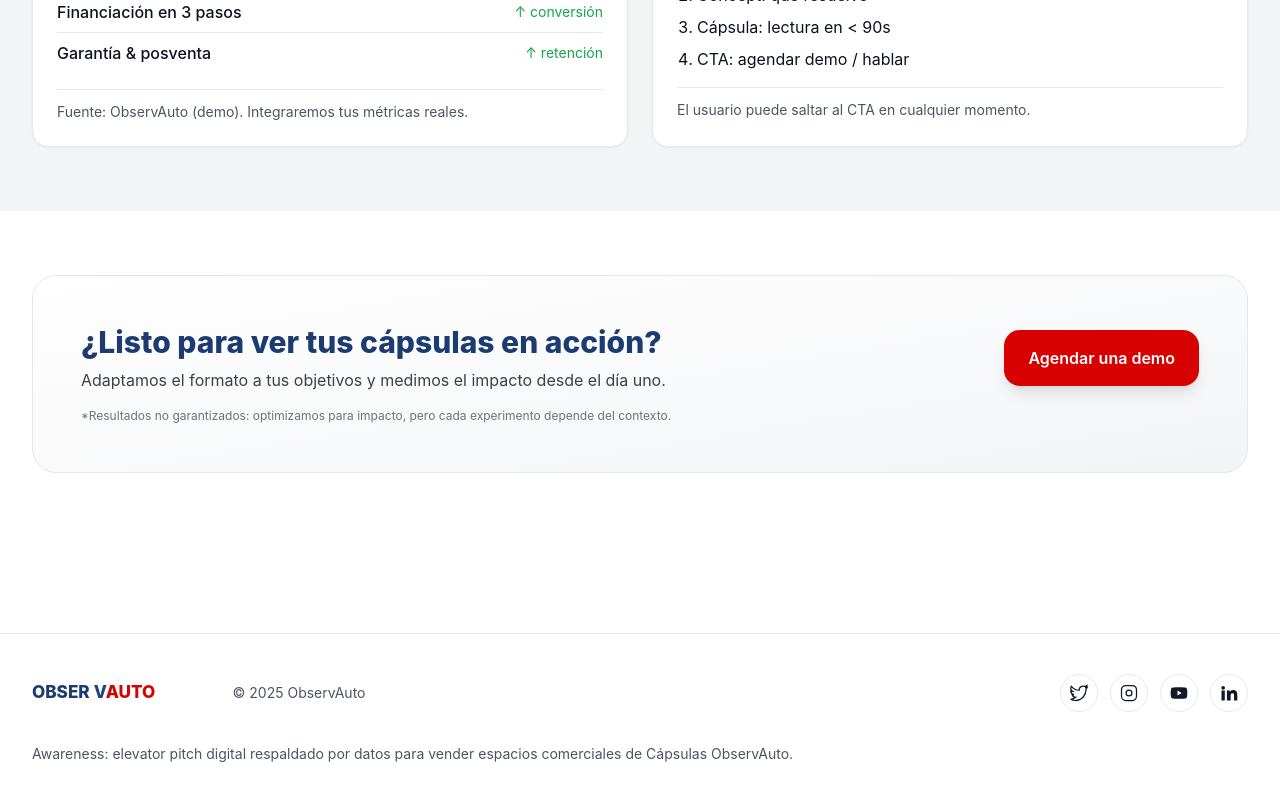
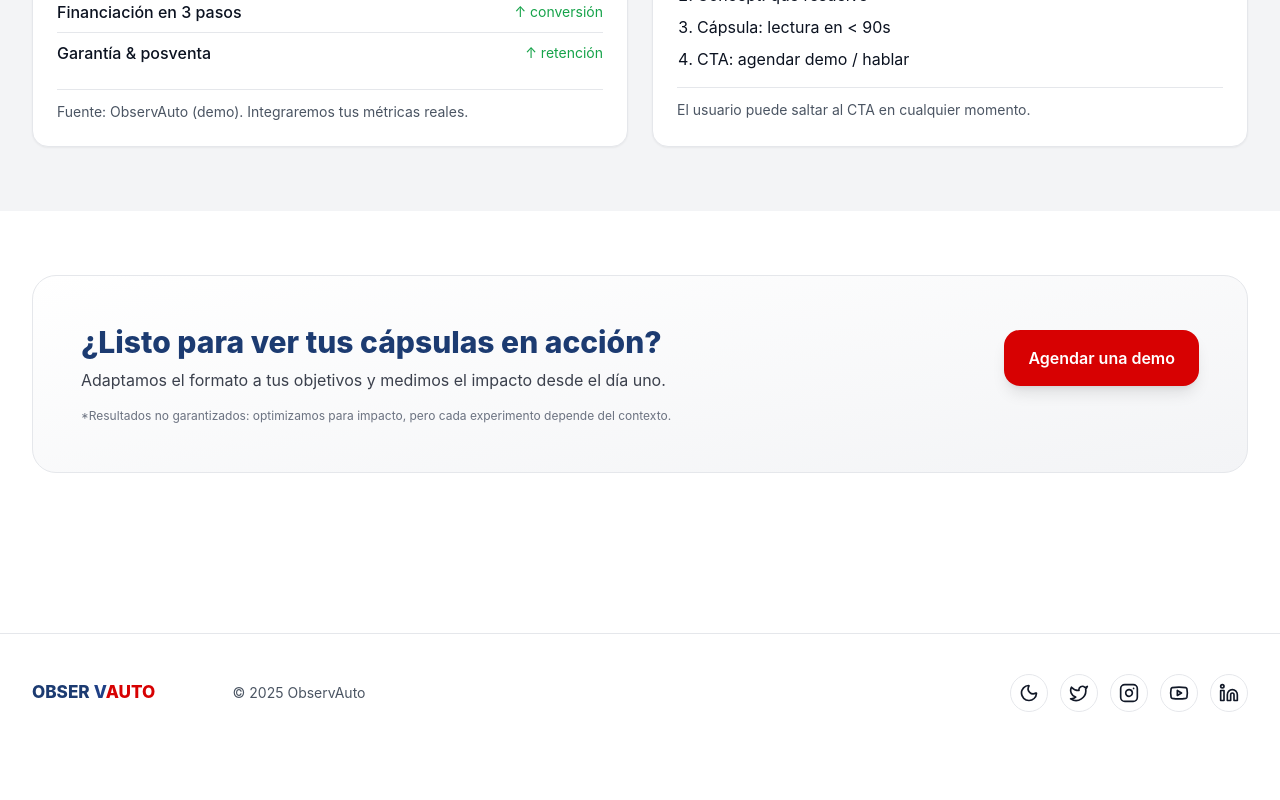
Before and after one commit to observauto/sales-capsulas, a React (Vite) app: page / in a window 1280 px wide. Shown: the part 1563-2363 px from the top of the page. After the commit the page ends 2315 px from the top, so only its background shows below. Built offline with nearby package versions, Linux system fonts and the light colour scheme.

Commit message:
Refactor Footer for social icons and theme toggle
Refactor Footer component to use icons directly in social links and add theme toggle functionality.

```diff
--- a/src/components/Footer.jsx
+++ b/src/components/Footer.jsx
@@ -1,86 +1,72 @@
-import React from "react";
+import React, { useEffect, useState } from "react";
+import { Twitter, Instagram, Youtube, Linkedin, Moon, Sun } from "lucide-react";
+import { toggleTheme } from "../utils/theme";
 
 const OALogo = () => (
-  <svg
-    xmlns="http://www.w3.org/2000/svg"
-    viewBox="0 0 220 28"
-    aria-hidden="true"
-    className="h-6"
-  >
-    <g fontFamily="Inter, system-ui, -apple-system, 'Segoe UI', Roboto, sans-serif" fontSize="20" fontWeight="800">
-      <text x="0" y="20" fill="#1C3B71">
-        OBSER
-      </text>
-      <text x="72" y="20" fill="#1F4086">
-        V
-      </text>
-      <text x="86" y="20" fill="#D70102">
-        AUTO
-      </text>
+  <svg xmlns="http://www.w3.org/2000/svg" viewBox="0 0 220 28" aria-hidden="true" className="h-6">
+    <g fontFamily="Inter, system-ui, -apple-system, Segoe UI, Roboto, sans-serif" fontSize="20" fontWeight="800">
+      <text x="0" y="20" fill="#1C3B71">OBSER</text>
+      <text x="72" y="20" fill="#1F4086">V</text>
+      <text x="86" y="20" fill="#D70102">AUTO</text>
     </g>
   </svg>
 );
 
-const socialIcons = {
-  twitter: (
-    <svg xmlns="http://www.w3.org/2000/svg" viewBox="0 0 24 24" fill="none" stroke="currentColor" strokeWidth="1.5" className="h-5 w-5" aria-hidden="true">
-      <path d="M7.55 21c8.3 0 12.84-6.88 12.84-12.84 0-.2 0-.41-.01-.61A9.18 9.18 0 0 0 22 4.88a9.09 9.09 0 0 1-2.6.71 4.55 4.55 0 0 0 2-2.51 9.06 9.06 0 0 1-2.88 1.1A4.53 4.53 0 0 0 12.2 8.7a12.86 12.86 0 0 1-9.33-4.73 4.52 4.52 0 0 0 1.4 6.04 4.5 4.5 0 0 1-2.05-.57v.06a4.53 4.53 0 0 0 3.63 4.44 4.58 4.58 0 0 1-2.04.08 4.54 4.54 0 0 0 4.23 3.14A9.08 9.08 0 0 1 2 19.54 12.81 12.81 0 0 0 7.55 21" />
-    </svg>
-  ),
-  instagram: (
-    <svg xmlns="http://www.w3.org/2000/svg" viewBox="0 0 24 24" fill="none" stroke="currentColor" strokeWidth="1.5" className="h-5 w-5" aria-hidden="true">
-      <rect x="3" y="3" width="18" height="18" rx="5" />
-      <path d="M16.5 7.5h.01" />
-      <circle cx="12" cy="12" r="3.5" />
-    </svg>
-  ),
-  youtube: (
-    <svg xmlns="http://www.w3.org/2000/svg" viewBox="0 0 24 24" fill="currentColor" className="h-5 w-5" aria-hidden="true">
-      <path d="M21.58 7.2a2.6 2.6 0 0 0-1.83-1.84C18 5 12 5 12 5s-6 0-7.75.36A2.6 2.6 0 0 0 2.42 7.2 27.85 27.85 0 0 0 2 12a27.85 27.85 0 0 0 .42 4.8 2.6 2.6 0 0 0 1.83 1.84C6 19 12 19 12 19s6 0 7.75-.36a2.6 2.6 0 0 0 1.83-1.84A27.85 27.85 0 0 0 22 12a27.85 27.85 0 0 0-.42-4.8ZM10.2 15.02V8.98L15.2 12Z" />
-    </svg>
-  ),
-  linkedin: (
-    <svg xmlns="http://www.w3.org/2000/svg" viewBox="0 0 24 24" fill="currentColor" className="h-5 w-5" aria-hidden="true">
-      <path d="M4.98 3.5a2.25 2.25 0 1 1 0 4.5 2.25 2.25 0 0 1 0-4.5ZM3 9h3.96v12H3zm6.5 0H13v1.64h.05c.55-1.04 1.92-2.14 3.95-2.14 4.23 0 5 2.78 5 6.39V21h-3.96v-5.62c0-1.34-.03-3.07-1.87-3.07-1.88 0-2.17 1.46-2.17 2.96V21H9.5z" />
-    </svg>
-  ),
-};
-
 export default function Footer() {
   const year = new Date().getFullYear();
+  const [pressed, setPressed] = useState(false);
+
+  // Mantén el estado del botón sincronizado con el documento
+  useEffect(() => {
+    const sync = () => setPressed(document.documentElement.classList.contains("dark"));
+    sync();
+    window.addEventListener("oa:theme-change", sync);
+    return () => window.removeEventListener("oa:theme-change", sync);
+  }, []);
+
   const socials = [
-    { key: "twitter", href: "https://x.com/ObservAuto", label: "ObservAuto en X" },
-    { key: "instagram", href: "https://instagram.com/observauto", label: "ObservAuto en Instagram" },
-    { key: "youtube", href: "https://youtube.com/@observauto", label: "ObservAuto en YouTube" },
-    { key: "linkedin", href: "https://linkedin.com/company/observauto", label: "ObservAuto en LinkedIn" },
+    { icon: <Twitter className="h-5 w-5" aria-hidden="true" />, href: "https://x.com/ObservAuto" },
+    { icon: <Instagram className="h-5 w-5" aria-hidden="true" />, href: "https://instagram.com/observauto" },
+    { icon: <Youtube className="h-5 w-5" aria-hidden="true" />, href: "https://youtube.com/@observauto" },
+    { icon: <Linkedin className="h-5 w-5" aria-hidden="true" />, href: "https://linkedin.com/company/observauto" },
   ];
 
   return (
-    <footer className="mt-24 border-t border-gray-200 bg-white/90 backdrop-blur">
+    <footer className="mt-24 border-t border-gray-200 bg-white/90 backdrop-blur dark:border-white/10 dark:bg-[#0B1220]/90">
       <div className="mx-auto max-w-7xl px-4 sm:px-6 lg:px-8 py-10">
         <div className="flex flex-col gap-8 md:flex-row md:items-center md:justify-between">
           <div className="flex items-center gap-3">
             <OALogo />
-            <span className="text-sm text-gray-600">© {year} ObservAuto</span>
+            <span className="text-sm text-gray-600 dark:text-white/70">© {year} ObservAuto</span>
           </div>
+
+          <div className="flex items-center gap-3">
+            <button
+              type="button"
+              aria-pressed={pressed}
+              title="Cambiar tema"
+              onClick={(e) => toggleTheme(e.currentTarget)}
+              className="rounded-full border border-gray-200 p-2 hover:bg-gray-50 focus:outline-none focus:ring-2 focus:ring-[#1F4086] focus:ring-offset-2 dark:border-white/10 dark:hover:bg-white/5"
+            >
+              <Moon className="h-5 w-5 dark:hidden" aria-hidden="true" />
+              <Sun className="h-5 w-5 hidden dark:block" aria-hidden="true" />
+            </button>
+
             <nav aria-label="Social media" className="flex items-center gap-3">
-            {socials.map((social) => (
+              {socials.map((s, i) => (
                 <a
-                key={social.key}
-                href={social.href}
+                  key={i}
+                  href={s.href}
                   target="_blank"
                   rel="noreferrer"
-                className="rounded-full border border-gray-200 p-2 hover:bg-gray-50 focus:outline-none focus:ring-2 focus:ring-[#1F4086] focus:ring-offset-2"
-                aria-label={social.label}
+                  className="rounded-full border border-gray-200 p-2 hover:bg-gray-50 focus:outline-none focus:ring-2 focus:ring-[#1F4086] focus:ring-offset-2 dark:border-white/10 dark:hover:bg-white/5"
                 >
-                {socialIcons[social.key]}
+                  {s.icon}
                 </a>
               ))}
             </nav>
           </div>
-        <p className="mt-8 text-sm text-gray-600 max-w-3xl">
-          Awareness: elevator pitch digital respaldado por datos para vender espacios comerciales de Cápsulas ObservAuto.
-        </p>
+        </div>
       </div>
     </footer>
   );
```
Lines whose indentation alone changed are shown as unchanged.
